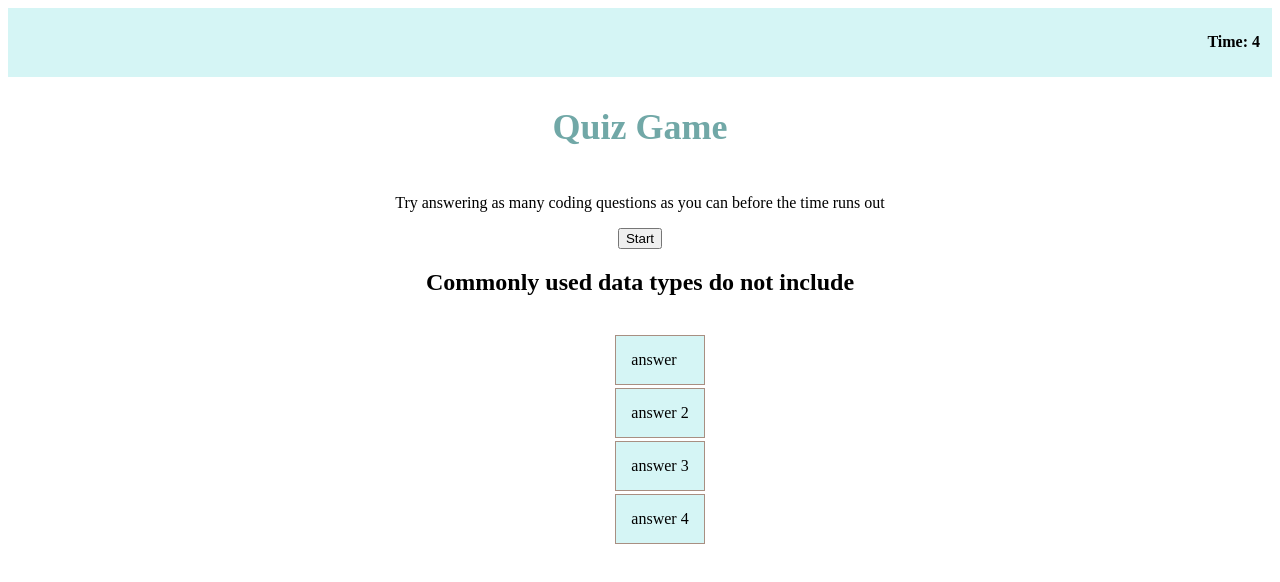
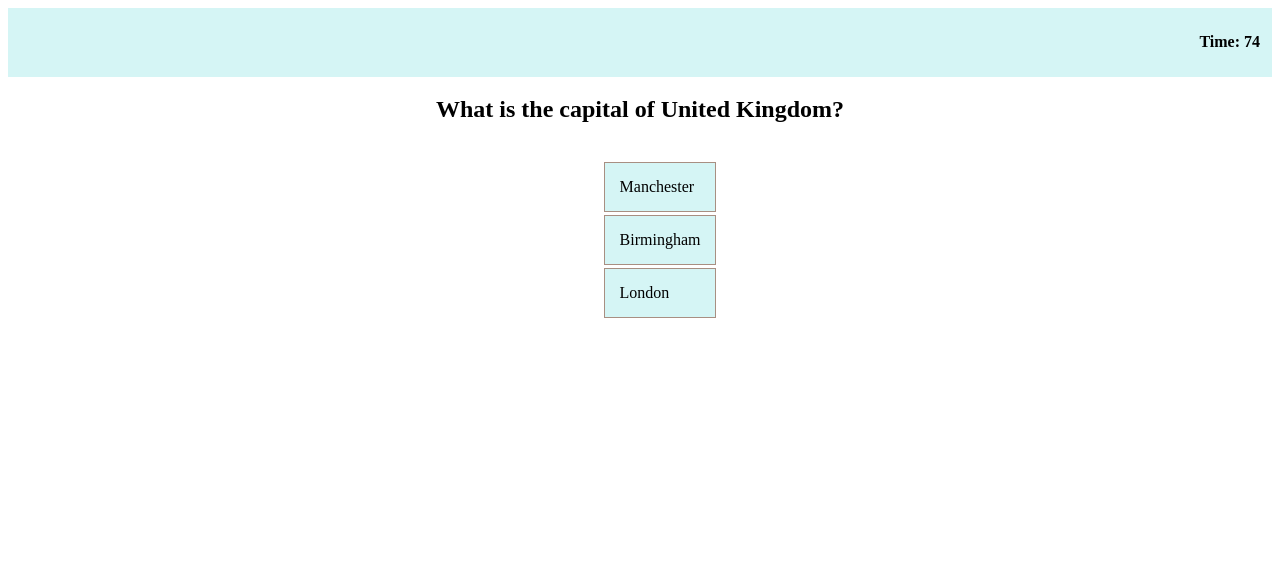
Before and after one commit to YuvNah/4-code-quiz, a plain HTML site: page index.HTML in a window 1280 px wide. Both pictures are taken after a click on the button "Start". Drawn offline with Linux system fonts and the light colour scheme.

Commit message:
moved the styling to css page, created a temporery array to test this method

```diff
--- a/assets/script.js
+++ b/assets/script.js
@@ -1,50 +1,65 @@
 var startBtn = document.querySelector("#start-button");
 var timerEL = document.querySelector("#time");
 var questionEl = document.getElementById("game-section");
+var questionIndex = 0;
 
-console.log(questionEl);
+var questions = [
+  {
+    question: "What is the capital of United Kingdom?",
+    choices: ["Manchester", "Birmingham", "London"],
+    answer: "Birmingham",
+  },
 
+  {
+    question: "What is the capital of United States?",
+    choices: ["California", "New York", "Miami", "Florida"],
+    answer: "California",
+  },
+];
+// console.log(questions[1].choices[2]);
+
+// for (var i = 0; i < questions[questionIndex].choices.length; i++) {
+//   console.log(questions[questionIndex].choices[i]);
+// }
 function quiz() {
-  // questionEl.innerHTML =
-  // "<h2>Commonly used data types do not include <h2/> <ul> <li> test <li> another optio <li> sdsdsdf";
+  questionEl.innerHTML = "";
+  // console.log(questions[questionIndex].question);
+  // console.log(questionIndex);
+  // questionIndex++;
+
   var question1 = document.createElement("h2");
-  question1.textContent = "Commonly used data types do not include";
+  question1.textContent = questions[questionIndex].question;
   //questionEl.textContent = document.body.appendChild(question1);
 
   var listEl = document.createElement("ol");
 
-  var li1 = document.createElement("li");
-  li1.textContent = "answer";
-  var li2 = document.createElement("li");
-  li2.textContent = "answer 2";
-  var li3 = document.createElement("li");
-  li3.innerText = "answer 3";
-  var li4 = document.createElement("li");
-  li4.textContent = "answer 4";
+  //   var li1 = document.createElement("li");
+  //   li1.textContent = "Strings";
+  //   var li2 = document.createElement("li");
+  //   li2.textContent = "Boleans";
+  //   var li3 = document.createElement("li");
+  //   li3.innerText = "Alerts";
+  //   var li4 = document.createElement("li");
+  //   li4.textContent = "Numbers";
 
   questionEl.appendChild(question1);
   questionEl.appendChild(listEl);
-  listEl.appendChild(li1);
-  listEl.appendChild(li2);
-  listEl.appendChild(li3);
-  listEl.appendChild(li4);
+  //   listEl.appendChild(li2);
+  //   listEl.appendChild(li3);
+  //   listEl.appendChild(li4);
 
   var liEl = document.querySelectorAll("li");
-  console.log(liEl);
-  for (var i = 0; i < liEl.length; i++) {
-    var li = liEl[i];
-    //li.style.color = "red";
-    li.style.border = "solid 1px var(--brown)";
-    li.style.padding = "15px";
-    li.style.margin = "3px";
-    li.style.listStyle = "none";
-    li.style.background = "var(--lightteal";
+  for (var i = 0; i < questions[questionIndex].choices.length; i++) {
+    var li = document.createElement("li");
+    li.textContent = questions[questionIndex].choices[i];
+    li.classList.add("li-class");
+    listEl.appendChild(li);
   }
 }
 
 //countdown function - a countdown on the top right side of the page to signify the number pf seconds left to finish the quiz.
 function countdown() {
-  var timeLeft = 5;
+  var timeLeft = 75;
 
   var timeInterval = setInterval(function () {
     if (timeLeft > 0) {
@@ -57,5 +72,6 @@ function countdown() {
   }, 1000);
 }
 
+//event listeners
 startBtn.addEventListener("click", countdown);
 startBtn.addEventListener("click", quiz);
--- a/assets/style.css
+++ b/assets/style.css
@@ -34,3 +34,11 @@ h1 {
   padding: 5px;
   margin: 3px;
 }
+
+.li-class {
+  border: solid 1px var(--brown);
+  padding: 15px;
+  margin: 3px;
+  list-style: none;
+  background-color: var(--lightteal);
+}
```
